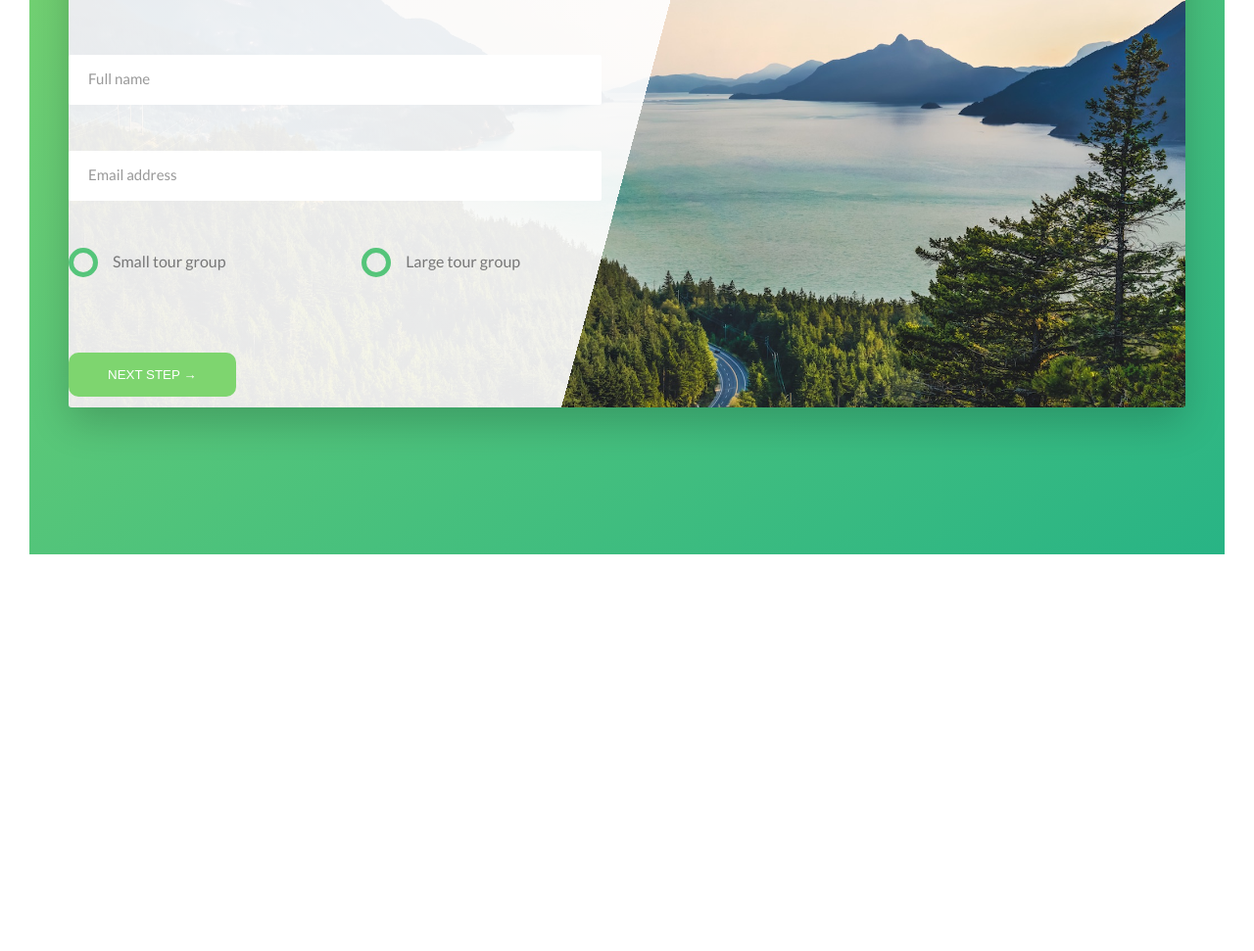
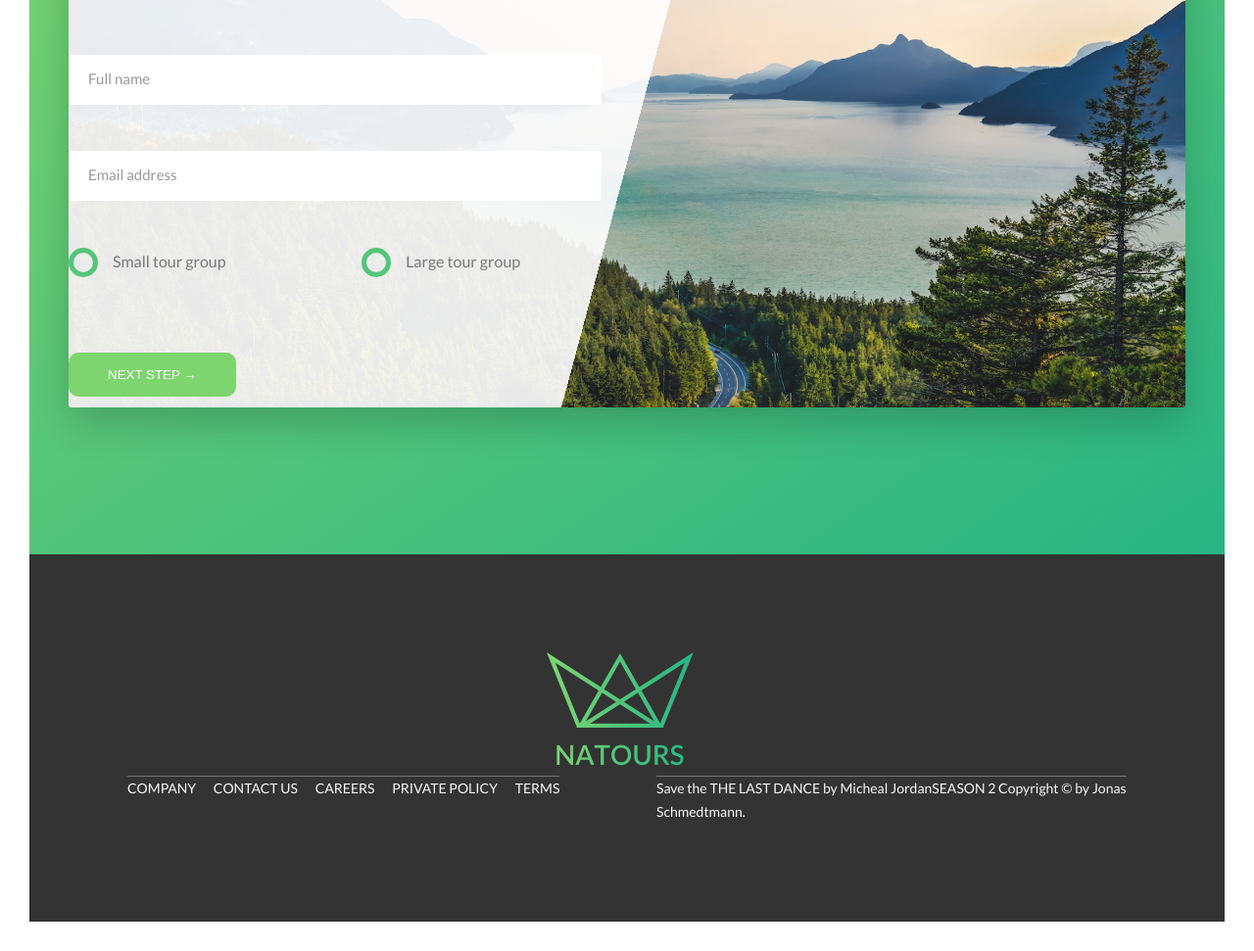
Before and after one commit to Jay055/Advanced_CSS, a website: page natours/index.html in a window 1280 px wide. Shown: the part 5032-6003 px from the top of the page at 98% size. Before the commit the page ends 5628 px from the top, so only its background shows below. Drawn offline with Linux system fonts and the light colour scheme; files whose address does not match are found by name.

Commit message:
Added Footer

```diff
--- a/natours/index.html
+++ b/natours/index.html
@@ -344,6 +344,36 @@
             </section>
 
         </main>
+        <!-- Footer Section: Outside the main section -->
+        <footer class="footer">
+            <div class="footer__logo-box">
+                <img src="img/logo-green-2x.png" alt="Full logo" class="footer__logo">
+                </div>
+                <div class="row">
+                <div class="col-1-of-2">
+                    <div class="footer__navigation">
+                        <ul class="footer__list">
+                            <li class="footer__item"><a href="#" class="footer__link">Company</a></li>
+                            <li class="footer__item"><a href="#" class="footer__link">Contact Us</a></li>
+                            <li class="footer__item"><a href="#" class="footer__link">Careers </a></li>
+                            <li class="footer__item"><a href="#" class="footer__link">Private Policy</a></li>
+                            <li class="footer__item"><a href="#" class="footer__link">Terms</a></li>
+
+                        </ul>
+                    </div>
+                </div>
+                <div class="col-1-of-2">
+                    <p class="footer__copyright">
+                         Save the <a href="#" class="footer__link"> The Last Dance</a> by Micheal Jordan<a href="#" class="footer__link"> Season 2</a>
+                         <span class="footer__copyright-span">
+                         Copyright &copy; by Jonas Schmedtmann.
+                        </span>
+                    </p>
+                </div>
+                </div>
+            </div>
+        </footer>
+
 
 
     <!-- Section -->
--- a/natours/sass/abstracts/variables.scss
+++ b/natours/sass/abstracts/variables.scss
@@ -12,6 +12,8 @@ $color-grey-light-2: #eee;
 
 $color-grey-dark: #777;
 $color-grey-dark-2:#999;
+$color-grey-dark-3:#333;
+
 
 
 $color-secondary-light: #ffb900;
--- /dev/null
+++ b/natours/sass/layout/__footer.scss
@@ -0,0 +1,69 @@
+
+.footer {
+  background-color: $color-grey-dark-3;
+  padding: 10rem;
+  font-size: 1.4rem;
+  color: $color-grey-light-1;
+
+
+  &__logo-box {
+
+    // inline element centering
+    // text-align: center;
+    margin-left: 42%;
+    margin-bottom: 8 rem;
+
+  }
+
+  &__logo {
+    width: 15rem;
+    height: auto;
+  }
+
+  &__navigation {
+    border-top: 1px solid $color-grey-dark;
+    display: inline-block;
+  }
+
+  &__list {
+    list-style:none;
+
+
+    // Always try to use text align for centering inline element
+
+
+  }
+
+  &__item {
+    display: inline-block;
+
+
+    &:not(:last-child) {
+      margin-right: 1.5rem;
+    }
+  }
+
+  &__link {
+
+    &:link,
+    &:visited {
+      background-color: $color-grey-dark-3;
+      color: $color-grey-light-1;
+      text-decoration: none;
+      text-transform: uppercase;
+      display: inline-block;
+    }
+    &:hover,
+    &:active {
+      color: $color-primary;
+      box-shadow: 0 1rem 2rem rgba($color-black, .4);
+
+    }
+  }
+
+    &__copyright {
+      border-top: 1px solid $color-grey-dark;
+      float: right;
+    }
+
+  }
--- a/natours/sass/main.scss
+++ b/natours/sass/main.scss
@@ -16,7 +16,7 @@
 // @import "components/popup";
 @import "components/story";
 
-// @import "layout/footer";
+@import "layout/_footer";
 @import "layout/grid";
 @import "layout/header";
 // @import "layout/navigation";
```
Also changed, not shown: natours/css/style.css.
